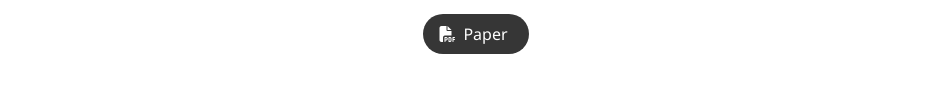
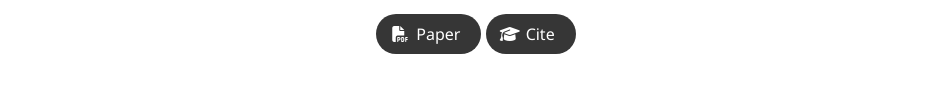
Before and after one commit to alessandropalleschi/highlevelplanning, a plain HTML site: page index.html in a window 1280 px wide. Shown: the part 357-461 px from the top of the page, without its empty margins (164-1116 px from the left). Drawn offline with nearby package versions, Linux system fonts and the light colour scheme; some icons are missing; a web font is replaced by a local one.

Commit message:
Update index.html

```diff
--- a/index.html
+++ b/index.html
@@ -87,6 +87,16 @@
                         <span>Paper</span>
                       </a>
                     </span>
+
+                                                     <span class="link-block">
+                  <a href="#BibTeX" target="_blank"
+                    class="external-link button is-normal is-rounded is-dark">
+                    <span class="icon">
+                      <i class="fas fa-graduation-cap"></i>
+                                        </span>
+                    <span>Cite</span>
+                  </a>
+                </span>
 
                     <!-- Supplementary PDF link -->
 <!--                     <span class="link-block">
```
